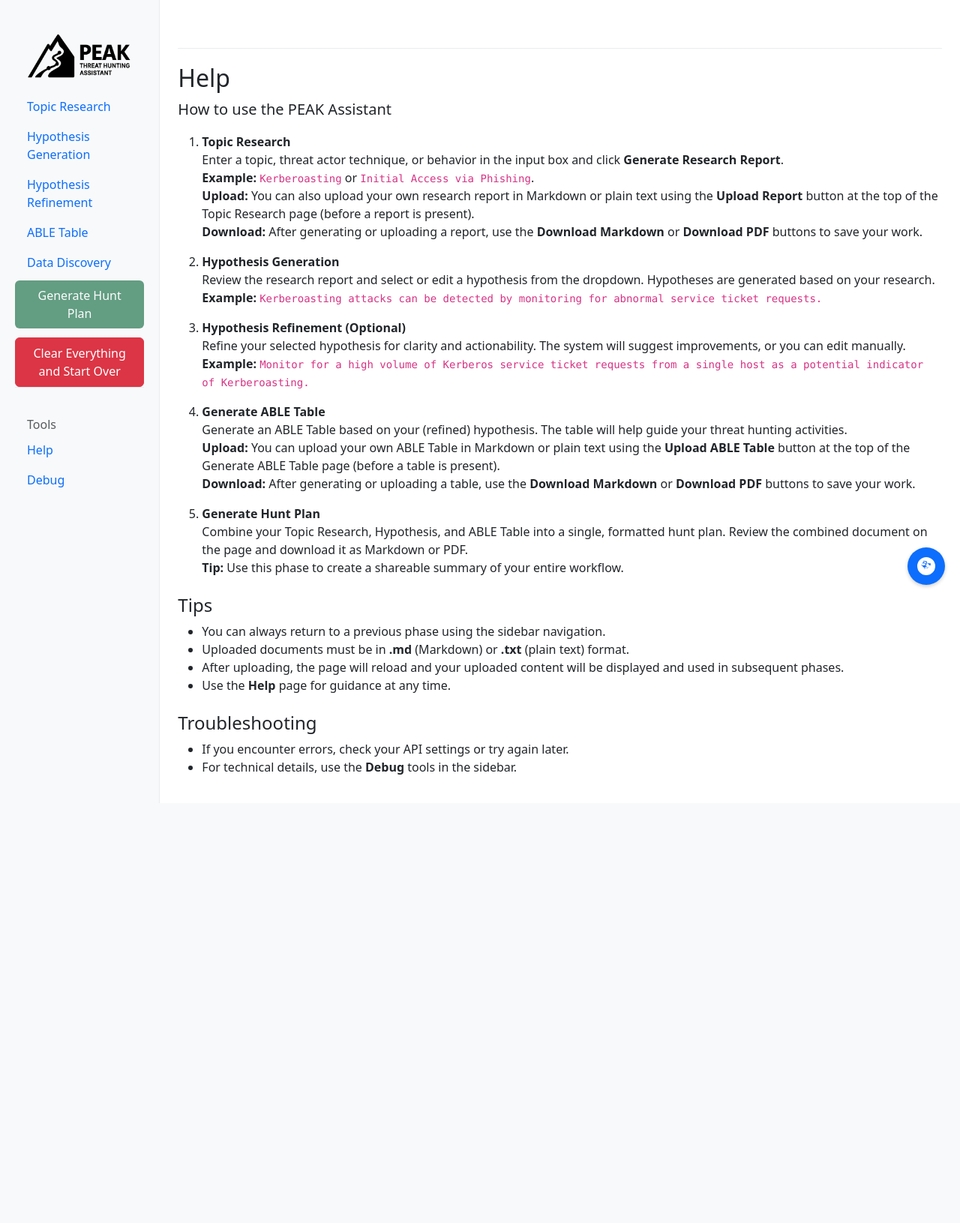
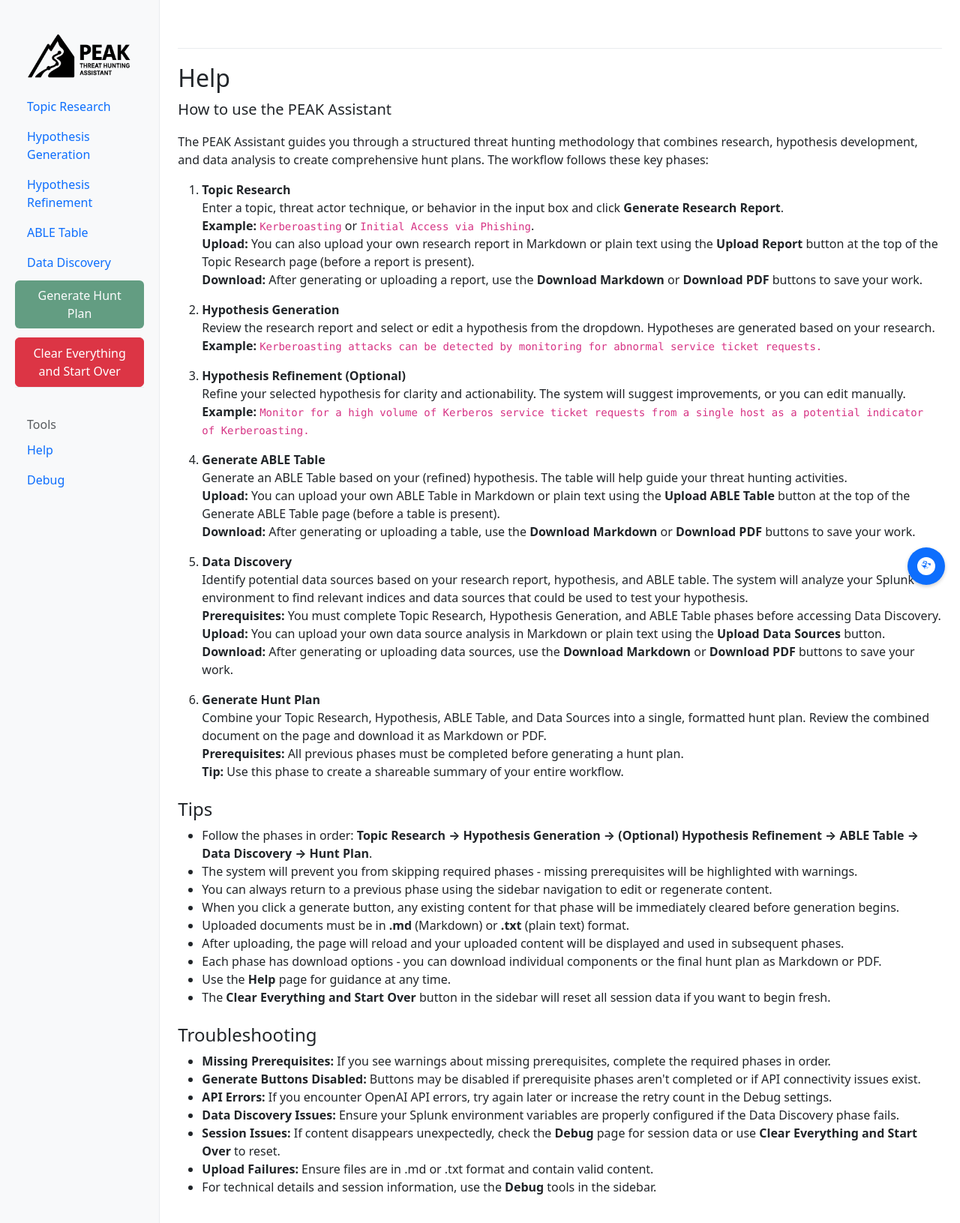
Before and after one commit to cisco-foundation-ai/PEAK-Assistant, a Flask app: page /help in a window 1280 px wide. Shown: the whole page at 75% size. Before the commit the page ends 1071 px from the top, so only its background shows below. Run offline with Flask 3, Linux system fonts and the light colour scheme; some libraries are stand-ins or nearby versions.

Commit message:
Clear existing content immediately before generating new data in multiple templates. Also update help page.

```diff
--- a/UI/templates/data_discovery.html
+++ b/UI/templates/data_discovery.html
@@ -234,6 +234,9 @@ document.addEventListener('DOMContentLoaded', function() {
             return;
         }
 
+        // Clear existing content immediately
+        updateContent('');
+
         showDataDiscoveryLoading(true);
         hideError();
 
--- a/UI/templates/help.html
+++ b/UI/templates/help.html
@@ -4,6 +4,8 @@
 {% block content %}
 <h2>Help</h2>
 <p class="lead">How to use the PEAK Assistant</p>
+
+<p>The PEAK Assistant guides you through a structured threat hunting methodology that combines research, hypothesis development, and data analysis to create comprehensive hunt plans. The workflow follows these key phases:</p>
 
 <ol>
     <li>
@@ -30,23 +32,41 @@
         <b>Download:</b> After generating or uploading a table, use the <b>Download Markdown</b> or <b>Download PDF</b> buttons to save your work.
     </li>
     <li class="mt-3">
+        <strong>Data Discovery</strong><br>
+        Identify potential data sources based on your research report, hypothesis, and ABLE table. The system will analyze your Splunk environment to find relevant indices and data sources that could be used to test your hypothesis.<br>
+        <b>Prerequisites:</b> You must complete Topic Research, Hypothesis Generation, and ABLE Table phases before accessing Data Discovery.<br>
+        <b>Upload:</b> You can upload your own data source analysis in Markdown or plain text using the <b>Upload Data Sources</b> button.<br>
+        <b>Download:</b> After generating or uploading data sources, use the <b>Download Markdown</b> or <b>Download PDF</b> buttons to save your work.
+    </li>
+    <li class="mt-3">
         <strong>Generate Hunt Plan</strong><br>
-        Combine your Topic Research, Hypothesis, and ABLE Table into a single, formatted hunt plan. Review the combined document on the page and download it as Markdown or PDF.<br>
+        Combine your Topic Research, Hypothesis, ABLE Table, and Data Sources into a single, formatted hunt plan. Review the combined document on the page and download it as Markdown or PDF.<br>
+        <b>Prerequisites:</b> All previous phases must be completed before generating a hunt plan.<br>
         <b>Tip:</b> Use this phase to create a shareable summary of your entire workflow.
     </li>
 </ol>
 
 <h4 class="mt-4">Tips</h4>
 <ul>
-    <li>You can always return to a previous phase using the sidebar navigation.</li>
+    <li>Follow the phases in order: <strong>Topic Research → Hypothesis Generation → (Optional) Hypothesis Refinement → ABLE Table → Data Discovery → Hunt Plan</strong>.</li>
+    <li>The system will prevent you from skipping required phases - missing prerequisites will be highlighted with warnings.</li>
+    <li>You can always return to a previous phase using the sidebar navigation to edit or regenerate content.</li>
+    <li>When you click a generate button, any existing content for that phase will be immediately cleared before generation begins.</li>
     <li>Uploaded documents must be in <b>.md</b> (Markdown) or <b>.txt</b> (plain text) format.</li>
     <li>After uploading, the page will reload and your uploaded content will be displayed and used in subsequent phases.</li>
+    <li>Each phase has download options - you can download individual components or the final hunt plan as Markdown or PDF.</li>
     <li>Use the <b>Help</b> page for guidance at any time.</li>
+    <li>The <b>Clear Everything and Start Over</b> button in the sidebar will reset all session data if you want to begin fresh.</li>
 </ul>
 
 <h4 class="mt-4">Troubleshooting</h4>
 <ul>
-    <li>If you encounter errors, check your API settings or try again later.</li>
-    <li>For technical details, use the <b>Debug</b> tools in the sidebar.</li>
+    <li><strong>Missing Prerequisites:</strong> If you see warnings about missing prerequisites, complete the required phases in order.</li>
+    <li><strong>Generate Buttons Disabled:</strong> Buttons may be disabled if prerequisite phases aren't completed or if API connectivity issues exist.</li>
+    <li><strong>API Errors:</strong> If you encounter OpenAI API errors, try again later or increase the retry count in the Debug settings.</li>
+    <li><strong>Data Discovery Issues:</strong> Ensure your Splunk environment variables are properly configured if the Data Discovery phase fails.</li>
+    <li><strong>Session Issues:</strong> If content disappears unexpectedly, check the <b>Debug</b> page for session data or use <b>Clear Everything and Start Over</b> to reset.</li>
+    <li><strong>Upload Failures:</strong> Ensure files are in .md or .txt format and contain valid content.</li>
+    <li>For technical details and session information, use the <b>Debug</b> tools in the sidebar.</li>
 </ul>
 {% endblock %}
--- a/UI/templates/hypothesis.html
+++ b/UI/templates/hypothesis.html
@@ -93,6 +93,11 @@ document.addEventListener('DOMContentLoaded', function() {
 
     // Get hypotheses suggestions
     document.getElementById('get-hypos-btn').addEventListener('click', function() {
+        // Clear existing content immediately
+        document.getElementById('hypo-select-container').style.display = 'none';
+        document.getElementById('hypo-select').innerHTML = '';
+        updateCurrentHypothesisUI('');
+
         hideError();
         showLoading('Getting hypotheses...');
 
--- a/UI/templates/research.html
+++ b/UI/templates/research.html
@@ -68,6 +68,12 @@ document.addEventListener('DOMContentLoaded', function() {
             showError('Please enter a research topic.');
             return;
         }
+
+        // Clear existing content immediately
+        window.currentReportMarkdown = '';
+        reportContent.dataset.rawMarkdown = '';
+        reportContainer.style.display = 'none';
+        reportActionsContainer.style.display = 'none';
 
         hideError();
         showLoading('Generating research report... (this may take several minutes)');
```
Also changed, not shown: UI/templates/able_table.html (+7 -0 lines), UI/templates/refinement.html (+7 -0 lines).
